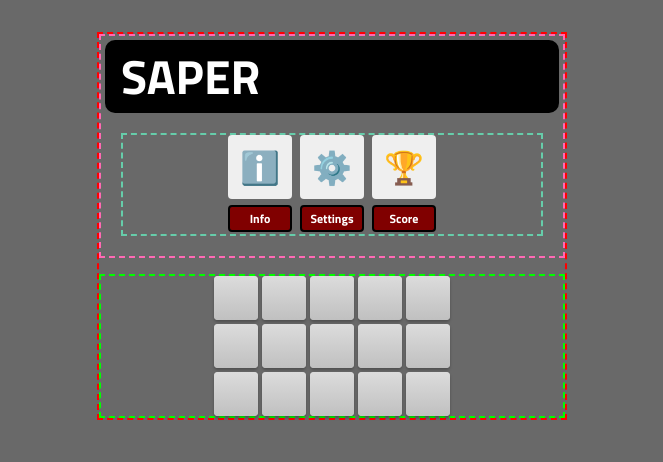
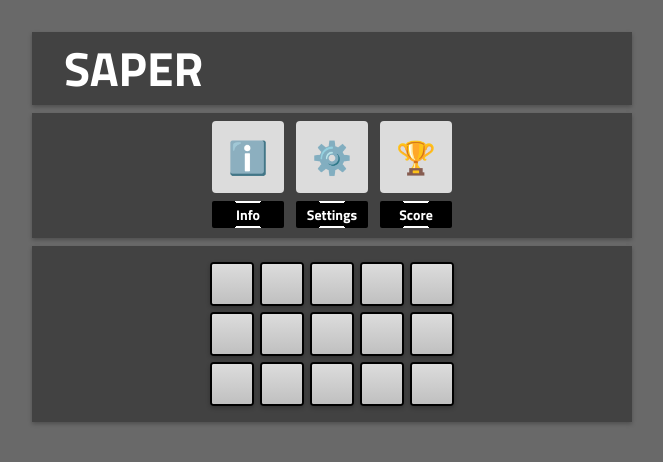
Before and after one commit to I-antiva-I/GameSapper, a React (Create React App) app: page / in a window 1280 px wide. Shown: the top 462 px of the page, without its empty margins (308-971 px from the left). Built offline with nearby package versions, Linux system fonts and the light colour scheme.

Commit message:
CSS update

```diff
--- a/src/css/styles_control.css
+++ b/src/css/styles_control.css
@@ -1,3 +1,13 @@
+
+
+.wrapper.for-control-panel
+{
+    background-color: #424242;
+    box-shadow:
+        rgba(0, 0, 0, 0.25) 0px 2px 4px;
+
+}
+
 .control-panel
 {
     width: 100%;
@@ -7,53 +17,169 @@
     justify-content:    center;
     align-items:        center;
 
-    padding-inline: 1rem;
-    margin: 1rem;
 
-    gap: 8px;
+    margin: 0.5rem;
 
-    border: 2px dashed mediumaquamarine;
+    gap: 12px;
+
+    bo1rder: 2px dashed gainsboro;
 }
 
 .wrapper.for-control-button
 {
-    bo1rder: 2px dashed blue;
+
     flex-direction: column;
-    gap: 4px;
-}
-.control-button-wrapper.hidden
-{
-    display: none;
-}
+    gap: 6px;
 
-.control-button-label
-{
-    width: 100%;
-    background-color:  maroon;
-    border: 2px solid black;
-    border-radius: 4px;
+    opacity: 1;
 
-    font-size: 0.75rem;
-
-    text-align: center;
-    color: white;
-    margin: 2px 0;
-    padding: 2px 0;
+    animation-name: example;
+    animation-duration: 1s;
 }
 
 
 .control-button
 {
-    display: flex;
+    width:  4.5rem;
+    height: 4.5rem;
 
-    flex-direction: column;
-    justify-content: center;
-    align-items: center;
+    display:            flex;
+    flex-direction:     column;
+    justify-content:    center;
+    align-items:        center;
 
-    width: 64px;
-    height: 64px;
     border-radius: 4px;
+
     border: none;
 
     font-size: 2rem;
+    background-color:  gainsboro;
+    position: relative;
+
+
+
 }
+
+@keyframes example {
+    from {opacity: 0;}
+    to {opacity: 1;}
+  }
+
+
+
+
+.control-button-label
+{
+    width: 100%;
+
+    margin:     2px 0;
+    padding:    2px;
+
+    border-radius: 2px;
+    background-color:  white;
+
+    color: white;
+    font-size: 0.875rem;
+    text-align: center;
+
+    position: relative;
+    background: conic-gradient(
+        white 45deg, black 46deg,
+        black 135deg, white 136deg,
+        white 225deg, black 226deg,
+        black 315deg, white 316deg
+
+    )
+}
+
+
+.control-button-label:hover
+{
+    color: mediumspringgreen;
+    box-shadow:
+    rgba(0, 250, 150, 0.5) 0px 0px 8px 2px;
+
+
+    background: conic-gradient(
+        mediumspringgreen 45deg, black 46deg,
+        black 135deg, mediumspringgreen 136deg,
+        mediumspringgreen 225deg, black 226deg,
+        black 315deg, mediumspringgreen 316deg
+
+    )
+}
+
+
+/*
+
+
+
+
+.control-button-label::before
+{
+    background: linear-gradient(
+        180deg,
+        gold 5%,
+        gold 25%,
+
+        gold 75%,
+        gold 95%
+      );
+      background: black;
+      border-radius: inherit;
+      content: "";
+      inset: 0px;
+      opacity: 1;
+      position: absolute;
+      transition: opacity 400ms;
+      z-index: 0;
+
+      width: 40%;
+      border-top-right-radius: 100%;
+      border-bottom-right-radius: 100%;
+      border-top-left-radius: 4px;
+      border-bottom-left-radius: 4px;
+
+
+}
+.control-button-label::after
+{
+    background: linear-gradient(
+        180deg,
+        white 5%,
+        white 25%,
+        transparent 25%,
+        transparent 50%,
+        transparent 75%,
+        white 75%,
+        white 95%
+      );
+      background: gold;
+      background: black;
+      border-top-right-radius:      4px;
+      border-bottom-right-radius:   4px;
+      border-top-left-radius:       100%;
+      border-bottom-left-radius:    100%;
+      content: "";
+      inset: 0px;
+      opacity: 1;
+      position: absolute;
+      transition: opacity 400ms;
+      z-index: 0;
+
+      width: 40%;
+      left: 60%;
+}
+
+
+*/
+
+
+.control-button-label div
+{
+    position: relative;
+    padding: 1px;
+    background-color:  black;
+    z-index: 1;
+    border-radius: 2px;
+}
--- a/src/css/styles_game.css
+++ b/src/css/styles_game.css
@@ -1,9 +1,15 @@
+
 /* GameField.tsx */
 .wrapper.for-game-field
 {
-    margin-top: 1rem;
+    margin-top: 0.5rem;
 
-    border: 2px dashed lime;
+    bo1rder: 2px dashed lime;
+
+    padding: 1rem;
+    background-color: #424242;
+    box-shadow:
+        rgba(0, 0, 0, 0.25) 0px 2px 4px;
 }
 
 
@@ -16,7 +22,7 @@
 
     width: 100%;
 
-    gap: 4px;
+    gap: 6px;
 }
 
 
@@ -33,11 +39,11 @@
 
 
     border-radius: 4px;
-    bo0rder: 2px dashed red;
+
     border: none;
     overflow: hidden;
     box-shadow:
-        rgba(0, 0, 0, 0.25) 0px 2px 3px;
+        rgba(0, 0, 0, 0.25) 0px 2px 4px;
 
 
     transition:
@@ -86,7 +92,8 @@
 .cell-lower-part
 {
     color: white;
-    background-image: linear-gradient(180deg,#424242,#212121);
+    ba1ckground-image: linear-gradient(180deg,#424242,#212121);
+    background-color: #212121;
 }
 
 
@@ -95,35 +102,35 @@
 
 
 /* GameCell with digits */
-.game-cell.opened.digit-1
+.game-cell.opened.digit-1 .cell-lower-part
 {
     color: var(--color-digit-1);
 }
-.game-cell.opened.digit-2
+.game-cell.opened.digit-2 .cell-lower-part
 {
     color: var(--color-digit-2);
 }
-.game-cell.opened.digit-3
+.game-cell.opened.digit-3 .cell-lower-part
 {
     color: var(--color-digit-3);
 }
-.game-cell.opened.digit-4
+.game-cell.opened.digit-4 .cell-lower-part
 {
     color: var(--color-digit-4);
 }
-.game-cell.opened.digit-5
+.game-cell.opened.digit-5 .cell-lower-part
 {
     color: var(--color-digit-5);
 }
-.game-cell.opened.digit-6
+.game-cell.opened.digit-6 .cell-lower-part
 {
     color: var(--color-digit-6);
 }
-.game-cell.opened.digit-7
+.game-cell.opened.digit-7 .cell-lower-part
 {
     color: var(--color-digit-7);
 }
-.game-cell.opened.digit-8
+.game-cell.opened.digit-8 .cell-lower-part
 {
     color: var(--color-digit-8);
 }
@@ -137,6 +144,7 @@
 {
     background-color: #424242;
     color: black;
+    border: 2px solid black;
     transition:
     background-color 0.25s  ease-in,
     color            0.125s ease-in 0.125s
@@ -144,8 +152,7 @@
 }
 .game-cell.closed
 {
-    /*background-image: linear-gradient(to bottom, gainsboro,silver);*/
-    background-color: silver;
+    border: 2px solid black;
     color: black;
     transition:
         background-color 0.125s  ease-in,;
@@ -160,15 +167,19 @@
     color            0.125s ease-in 0.125s
     ;
 }
-.game-cell.triggered
+.game-cell.triggered .cell-lower-part
 {
     background-color: crimson;
 }
-.game-cell.defused
+.game-cell.defused .cell-lower-part
 {
     background-color: seagreen;
 }
-.game-cell.mistaken
+.game-cell.mistaken .cell-lower-part
 {
     background-color: goldenrod;
 }
+.game-cell.exploded .cell-lower-part
+{
+    background-color: crimson;
+}
--- a/src/css/styles_main.css
+++ b/src/css/styles_main.css
@@ -21,47 +21,71 @@ body
     background-color: #696969;
 }
 
+/* Wrappers */
+.wrapper
+{
+    display:            flex;
+    flex-direction:     row;
+    justify-content:    center;
+    align-items:        center;
+}
+.wrapper.for-app            {width: 100%;}
+.wrapper.for-control-panel  {width: 100%;}
+.wrapper.for-game-field     {width: 100%;}
 
 
 .app
 {
-    margin-top: 2rem;
+    margin-inline: 2rem;
+    margin-block:  2rem;
 
-    width: 100%;
-    max-width: 470px;
+    width:      100%;
+    max-width:  600px;
 
     display:            flex;
     flex-direction:     column;
     justify-content:    center;
     align-items:        center;
 
-    border: 2px dashed red;
+    bo1rder: 2px dashed red;
 }
 
-.wrapper
+.play-scene
 {
-    display: flex;
+    width:              100%;
 
+    display:            flex;
+    flex-direction:     column;
+    justify-content:    center;
+    align-items:        center;
 }
+
+
+
+
 
 header
 {
-    border: 2px dashed hotpink;
+    width:      100%;
+
+    bor1der: 2px dashed hotpink;
 
     display:            flex;
     flex-direction:     row;
     justify-content:    center;
     align-items:        stretch;
     flex-wrap:          wrap;
-    gap:                0.25rem 0.75rem;
 
-    padding: 0.25rem;
+    gap:                0.5rem;
 }
-.wrapper.for-control-panel
+
+main
 {
-    width: 100%;
+    width:      100%;
 }
+
 .my-header
 {
     width: 100%;
+    display: flex;
 }
--- a/src/css/styles_other.css
+++ b/src/css/styles_other.css
@@ -4,22 +4,39 @@
 {
     position: relative;
     width: 100%;
-
-    border-radius: 10px;
     overflow: hidden;
 
+    background-color: #424242;
+    box-shadow:
+        rgba(0, 0, 0, 0.25) 0px 2px 4px;
+}
 
-}
+
+
+
 .my-header
 {
+    flex: 1 0 100%;
     font-size: 1.5rem;
     color: white;
-    background: black;
+    z-index: 1;
+}
+
+h1
+{
+
+    margin-inline: 2rem;
+}
 
 
-    border-radius: 6px;
+
+.wrapper.for-information
+{
+    margin-top: 0.5rem;
+    color: white;
+    background-color: #424242;
+    box-shadow:
+        rgba(0, 0, 0, 0.25) 0px 2px 4px;
+
+    padding: 1rem 2rem 3rem;
 }
-h1
-{
-    margin-inline: 1rem;
-}
--- /dev/null
+++ b/src/css/styles_wip.css
@@ -0,0 +1,4 @@
+*
+{
+    border: none;
+}
--- a/src/index.tsx
+++ b/src/index.tsx
@@ -9,6 +9,9 @@ import "./css/styles_game.css"
 import "./css/styles_control.css"
 import "./css/styles_other.css"
 
+// WIP
+import "./css/styles_wip.css"
+
 const root = ReactDOM.createRoot(document.getElementById('root') as HTMLElement);
 root.render(
   <React.StrictMode>
```
